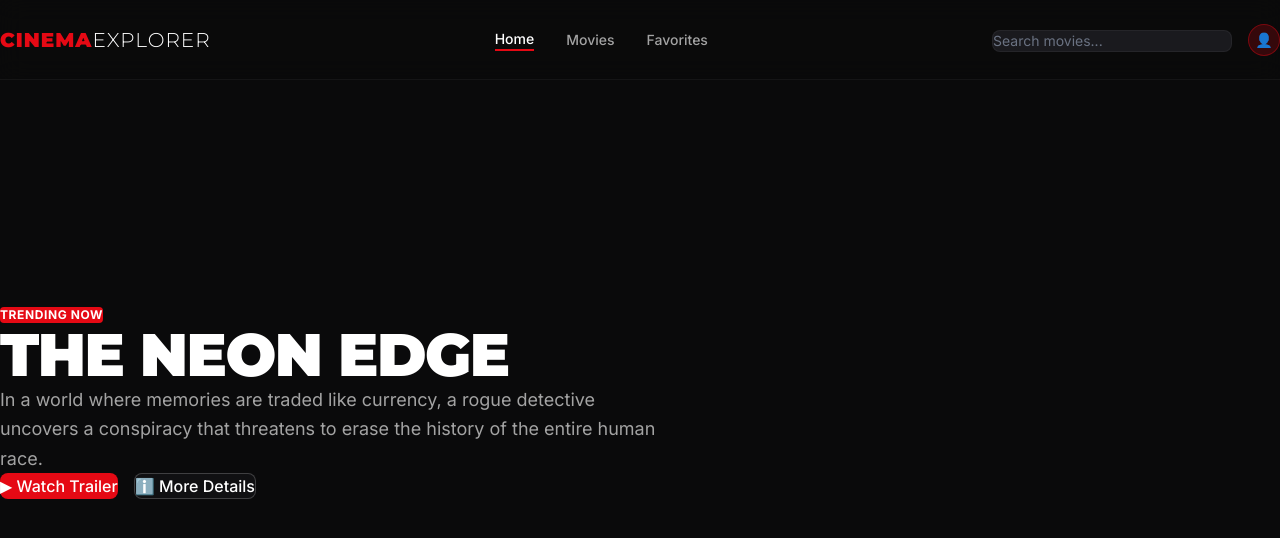
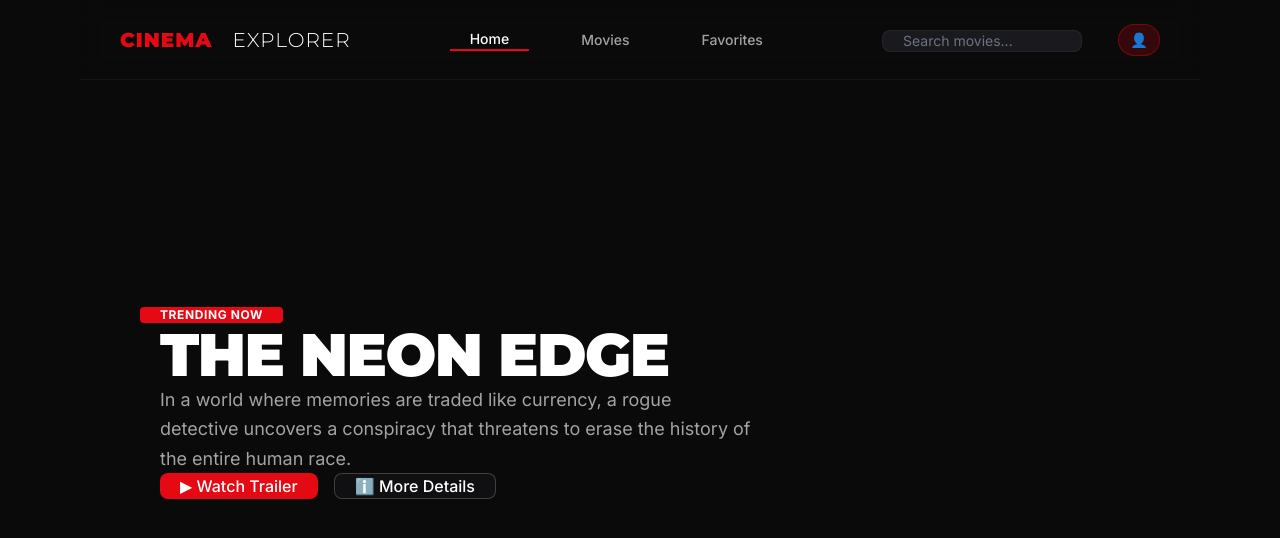
Before and after one commit to Juan-Gonon/CINEMA-EXPLORER, a React (Vite) app: page / in a window 1280 px wide. Shown: the top 538 px of the page. Built offline with nearby package versions, Linux system fonts and the light colour scheme; no server answers.

Commit message:
padding mainLayout

```diff
--- a/src/index.css
+++ b/src/index.css
@@ -15,10 +15,15 @@
 
 * {
   margin: 0;
-  padding: 0;
+  padding: 0 5px;
   box-sizing: border-box;
 }
 
+@media (min-width: 768px) {
+  * {
+    padding: 0 20px;
+  }
+}
 body {
   background-color: var(--color-bg-dark);
   color: #FFFFFF;
--- a/src/layouts/MainLayout.jsx
+++ b/src/layouts/MainLayout.jsx
@@ -3,7 +3,7 @@ import { Navbar } from '../components/Navbar'
 
 export const MainLayout = () => {
   return (
-    <div className='min-h-dvh relative w-full bg-bg-dark text-white flex flex-col'>
+    <div className='min-h-dvh relative w-full bg-amber-200 md:bg-bg-dark text-white flex flex-col'>
       <Navbar />
       <main className='flex-1 w-full unified-container'>
         <Outlet />
```
